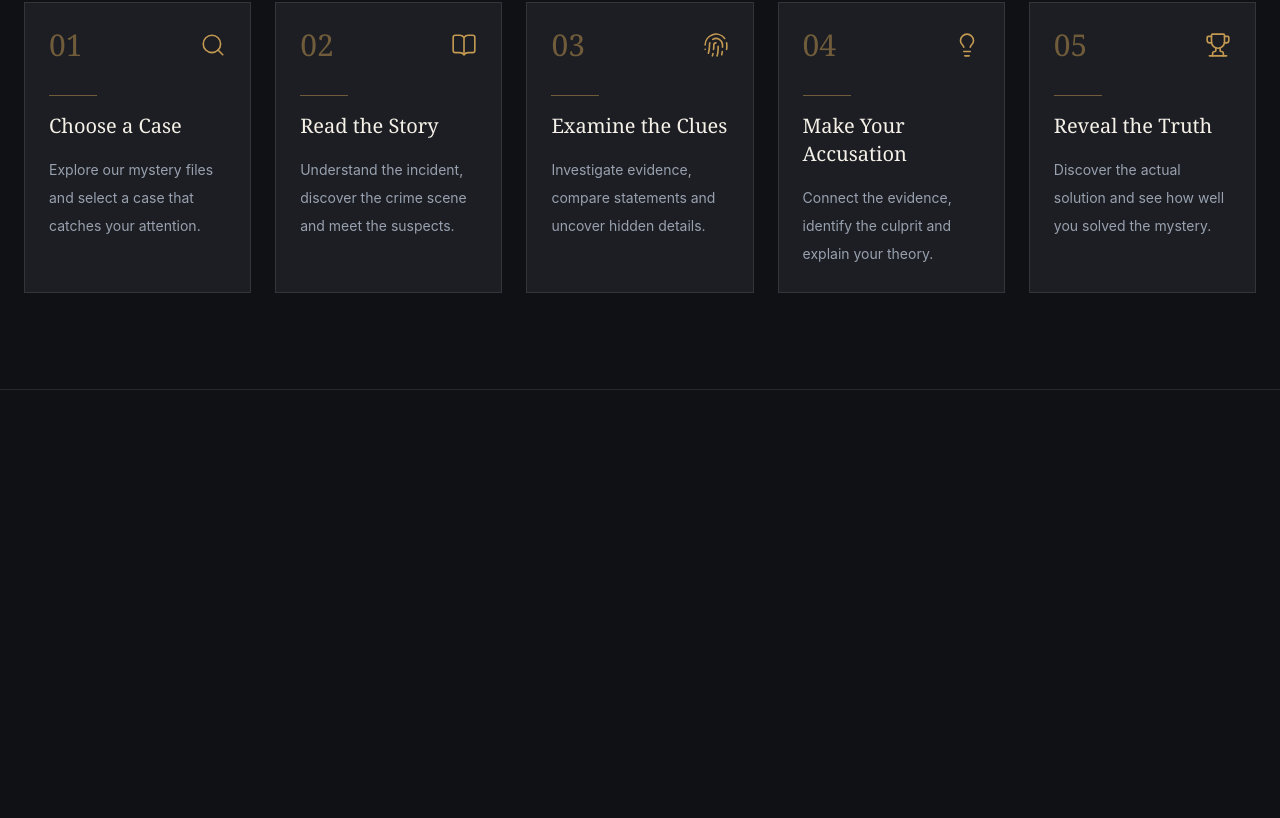
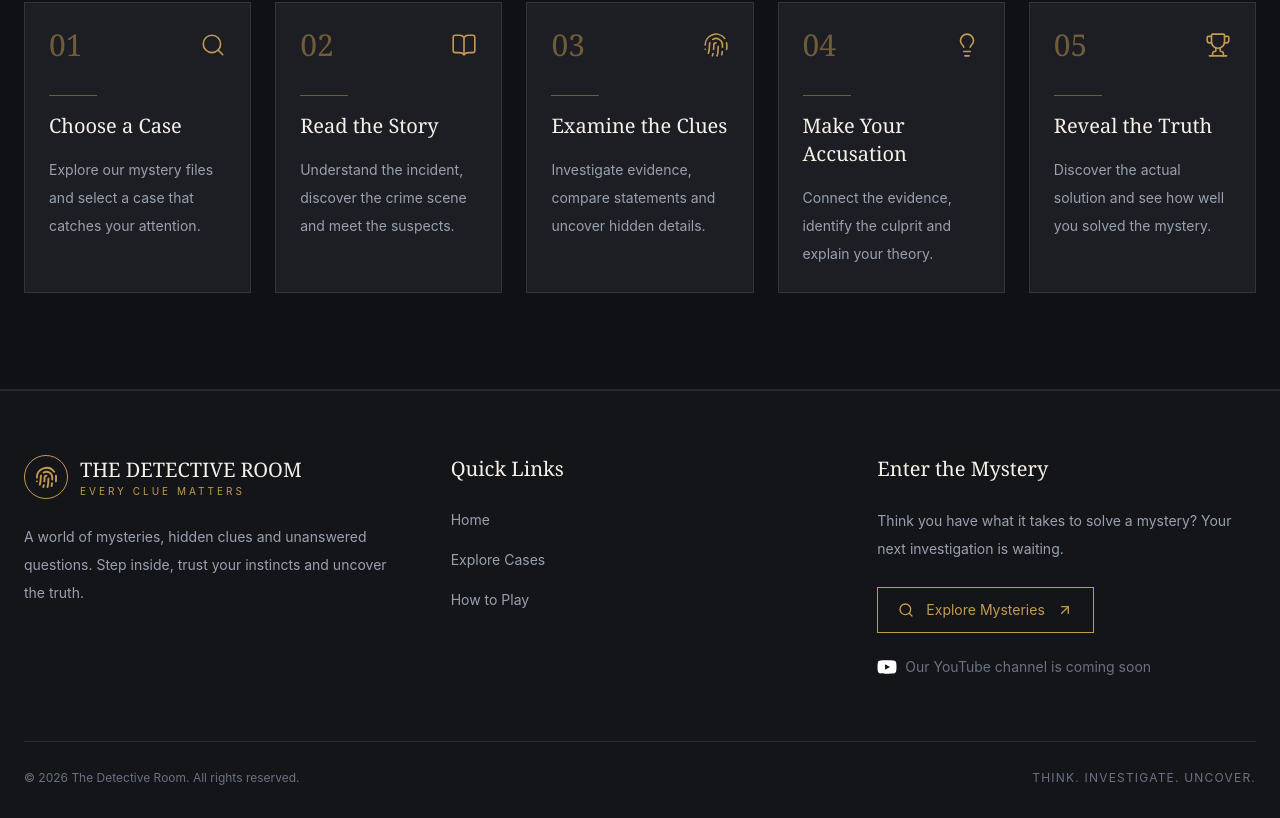
Before and after one commit to Krutika724jd/TheDetectiveRoom, a React (Vite) app in the folder frontend/: page / in a window 1280 px wide. Shown: the part 2085-2903 px from the top of the page. Before the commit the page ends 2475 px from the top, so only its background shows below. Built offline with nearby package versions, Linux system fonts and the light colour scheme.

Commit message:
feat: add homepage footer

```diff
--- a/frontend/src/App.tsx
+++ b/frontend/src/App.tsx
@@ -1,6 +1,7 @@
 import { Search, FileText, ArrowRight, Play, Fingerprint } from "lucide-react";
 import FeaturedCases from "./assets/components/cases/FeaturedCases";
 import HowToPlay from "./common/HowToPlay";
+import Footer from "./assets/components/layout/Footer";
 
 function App() {
   return (
@@ -127,6 +128,7 @@ function App() {
 
       {/* How to Play */}
       <HowToPlay />
+      <Footer/>
     </main>
   );
 }
--- /dev/null
+++ b/frontend/src/assets/components/layout/Footer.tsx
@@ -0,0 +1,102 @@
+import {
+  Fingerprint,
+  ArrowUpRight,
+  //   Youtube,
+  Search,
+} from "lucide-react";
+import { FaYoutube } from "react-icons/fa";
+const quickLinks = [
+  { label: "Home", href: "#home" },
+  { label: "Explore Cases", href: "#cases" },
+  { label: "How to Play", href: "#how-to-play" },
+];
+
+function Footer() {
+  return (
+    <footer className="border-t border-white/10 bg-[#141519] px-6 pt-16 pb-8">
+      <div className="mx-auto max-w-7xl">
+        <div className="grid gap-12 md:grid-cols-3">
+          {/* Brand */}
+          <div>
+            <a href="#home" className="flex items-center gap-3">
+              <div className="flex h-11 w-11 items-center justify-center rounded-full border border-[#C49A52]">
+                <Fingerprint size={23} className="text-[#C49A52]" />
+              </div>
+
+              <div>
+                <h2 className="font-serif text-xl text-[#F5F1E8]">
+                  THE DETECTIVE ROOM
+                </h2>
+                <p className="text-[10px] tracking-[3px] text-[#C49A52]">
+                  EVERY CLUE MATTERS
+                </p>
+              </div>
+            </a>
+
+            <p className="mt-6 max-w-sm text-sm leading-7 text-gray-400">
+              A world of mysteries, hidden clues and unanswered questions. Step
+              inside, trust your instincts and uncover the truth.
+            </p>
+          </div>
+
+          {/* Quick Links */}
+          <div>
+            <h3 className="font-serif text-xl text-[#F5F1E8]">Quick Links</h3>
+
+            <ul className="mt-6 space-y-4">
+              {quickLinks.map((link) => (
+                <li key={link.label}>
+                  <a
+                    href={link.href}
+                    className="text-sm text-gray-400 transition hover:text-[#C49A52]"
+                  >
+                    {link.label}
+                  </a>
+                </li>
+              ))}
+            </ul>
+          </div>
+
+          {/* Discover */}
+          <div>
+            <h3 className="font-serif text-xl text-[#F5F1E8]">
+              Enter the Mystery
+            </h3>
+
+            <p className="mt-6 text-sm leading-7 text-gray-400">
+              Think you have what it takes to solve a mystery? Your next
+              investigation is waiting.
+            </p>
+
+            <a
+              href="#cases"
+              className="mt-6 inline-flex items-center gap-3 border border-[#C49A52] px-5 py-3 text-sm text-[#C49A52] transition hover:bg-[#C49A52] hover:text-black"
+            >
+              <Search size={16} />
+              Explore Mysteries
+              <ArrowUpRight size={16} />
+            </a>
+
+            {/* YouTube placeholder for future channel */}
+            <div className="mt-6 flex items-center gap-2 text-sm text-gray-500">
+              <FaYoutube size={20} className="text-white" />
+              <span>Our YouTube channel is coming soon</span>
+            </div>
+          </div>
+        </div>
+
+        {/* Copyright */}
+        <div className="mt-16 flex flex-col justify-between gap-4 border-t border-white/10 pt-7 text-xs text-gray-500 md:flex-row">
+          <p>
+            © {new Date().getFullYear()} The Detective Room. All rights
+            reserved.
+          </p>
+
+          <p className="tracking-widest">THINK. INVESTIGATE. UNCOVER.</p>
+        </div>
+      </div>
+    </footer>
+  );
+}
+
+export default Footer;
```
